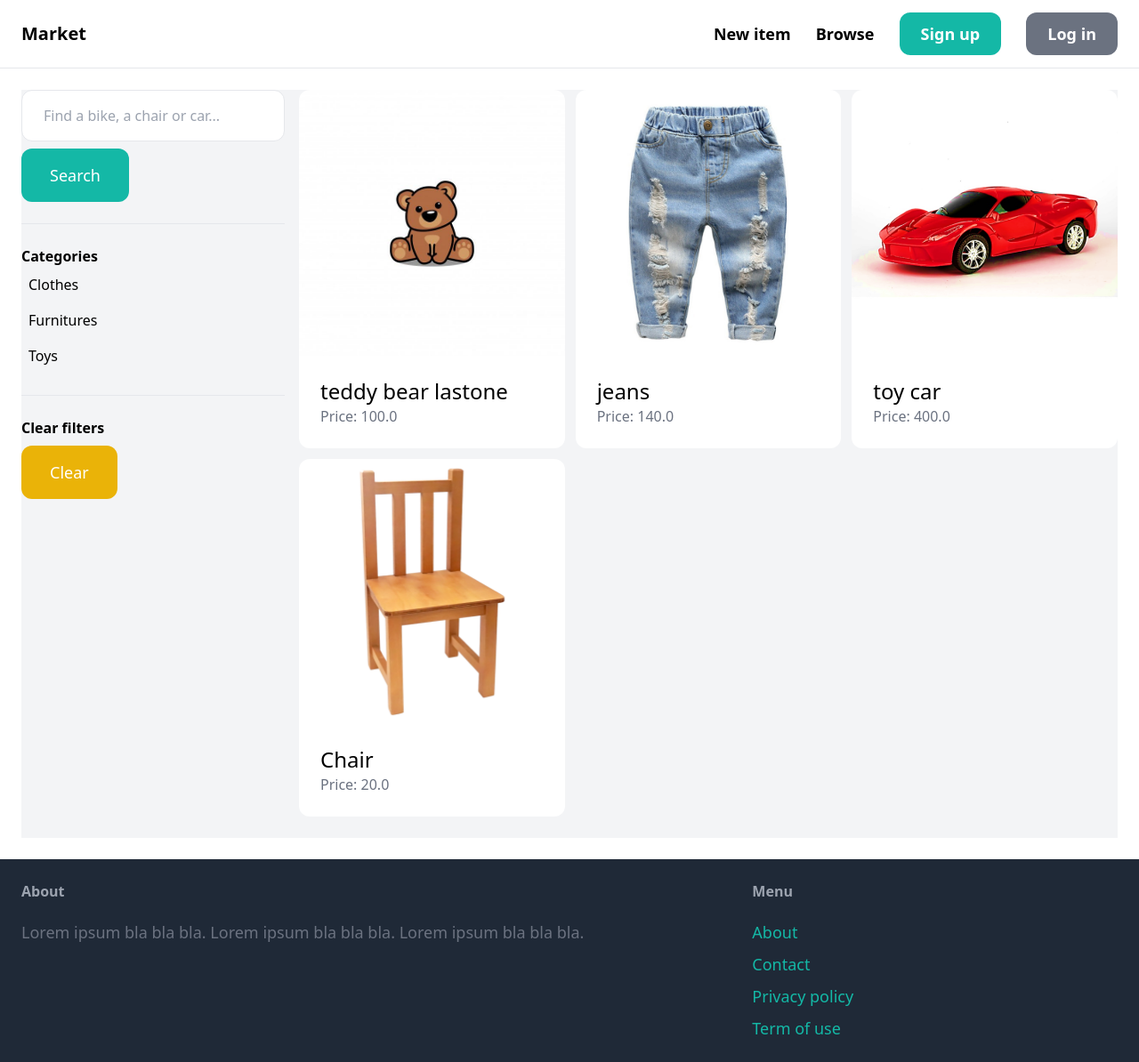
After one commit to lmahdy/Commerce-Center, a Django app: page /items/ in a window 1280 px wide. The commit adds this page. Shown: the whole page at 89% size. Run offline with Django 5.2, Linux system fonts and the light colour scheme; data comes from the database, SQL or seed files in the repository; some libraries are stand-ins or nearby versions.

Commit message:
Searching

```diff
--- a/market/core/templates/core/base.html
+++ b/market/core/templates/core/base.html
@@ -11,7 +11,7 @@
             <a href="/" class="text-xl font-semibold">Market</a>
       <div class="space-x-6">
         <a href="{% url 'item:new' %}" class="text-lg font-semibold hover:text-gray-500">New item</a>
-        <a href="#" class="text-lg font-semibold hover:text-gray-500 ">Browse</a>
+        <a href="{% url 'item:items' %}" class="text-lg font-semibold hover:text-gray-500 ">Browse</a>
 
                 {% if request.user.is_authenticated %}
                     <a href="#" class="px-6 py-3 text-lg font-semibold bg-teal-500 text-white rounded-xl hover:bg-teal-700">Inbox</a>
--- /dev/null
+++ b/market/item/templates/item/items.html
@@ -0,0 +1,55 @@
+{% extends 'core/base.html' %}
+
+{% block title %}Items{% endblock %}
+
+{% block content %}
+    <div class="pb-6 grid grid-cols-4 gap-4 bg-gray-100">
+        <div class="col-span-1">
+            <form method="get" action="{% url 'item:items' %}">
+                <input name="query" class="w-full py-4 px-6 border rounded-xl" type="text" value="{{ query }}" placeholder="Find a bike, a chair or car...">
+
+                <button class="mt-2 py-4 px-8 text-lg bg-teal-500 text-white rounded-xl">Search</button>
+            </form>
+            <hr class="my-6">
+
+            <p class="font-semibold">Categories</p>
+
+            <ul>
+                {% for category in categories %}
+                    <li class="py-2 px-2 rounded-xl{% if category.id == category_id %} bg-gray-200{% endif %}">
+                        <a href="{% url 'item:items' %}?query={{ query }}&category={{ category.id }}">{{ category.name }}</a>
+                    </li>
+                {% endfor %}
+            </ul>
+
+            <hr class="my-6">
+
+            <p class="font-semibold">Clear filters</p>
+
+            <ul>
+                <li><a href="{% url 'item:items' %}" class="mt-2 py-4 px-8 inline-block bg-yellow-500 text-lg rounded-xl text-white">Clear</a>
+
+        </div>
+
+        <div class="col-span-3">
+            <div class="grid grid-cols-3 gap-3">
+            {% for item in items %}
+                <div>
+                    <a href="{% url 'item:detail' item.id %}">
+                        <div>
+                            <img src="{{ item.image.url }}" class="rounded-t-xl">
+                        </div>
+
+                        <div class="p-6 bg-white rounded-b-xl">
+                            <h2 class="text-2xl">{{ item.name }}</h2>
+                            <p class="text-gray-500">Price: {{ item.price }}</p>
+                        </div>
+                    </a>
+                </div>
+            {% endfor %}
+        </div>
+        </div>
+
+
+    </div>
+{% endblock %}
--- a/market/item/urls.py
+++ b/market/item/urls.py
@@ -5,6 +5,7 @@ from . import views
 app_name = 'item'
 
 urlpatterns = [
+    path('', views.items, name='items'),
     path('new/', views.new, name='new'),
     path('<int:pk>/', views.detail, name='detail'),
     path('<int:pk>/delete/', views.delete, name='delete'),
--- a/market/item/views.py
+++ b/market/item/views.py
@@ -1,10 +1,32 @@
 from django.contrib.auth.decorators import login_required
+from django.db.models import Q
 from django.shortcuts import render, get_object_or_404, redirect
 
 from .forms import NewItemForm, EditItemForm
-from .models import Item
+from .models import Category, Item
 
 # Create your views here.
+
+def items(request):
+    query = request.GET.get('query', '')
+    category_id = request.GET.get('category', 0)
+    categories = Category.objects.all()
+    items = Item.objects.filter(is_sold=False)
+
+    if category_id:
+        items = items.filter(category_id=category_id)
+
+    if query:
+        items = items.filter(Q(name__icontains=query) | Q(description__icontains=query))
+
+    return render(request, 'item/items.html', {
+        'items': items,
+        'query': query,
+        'categories': categories,
+        'category_id': int(category_id),
+    })
+
+
 def detail(request, pk):
     item = get_object_or_404(Item, pk=pk)
     related_items = Item.objects.filter(category=item.category, is_sold=False).exclude(pk=pk)[0:3]#0:3] means we want to show 3 items from the list of related items that we have filtered
```
